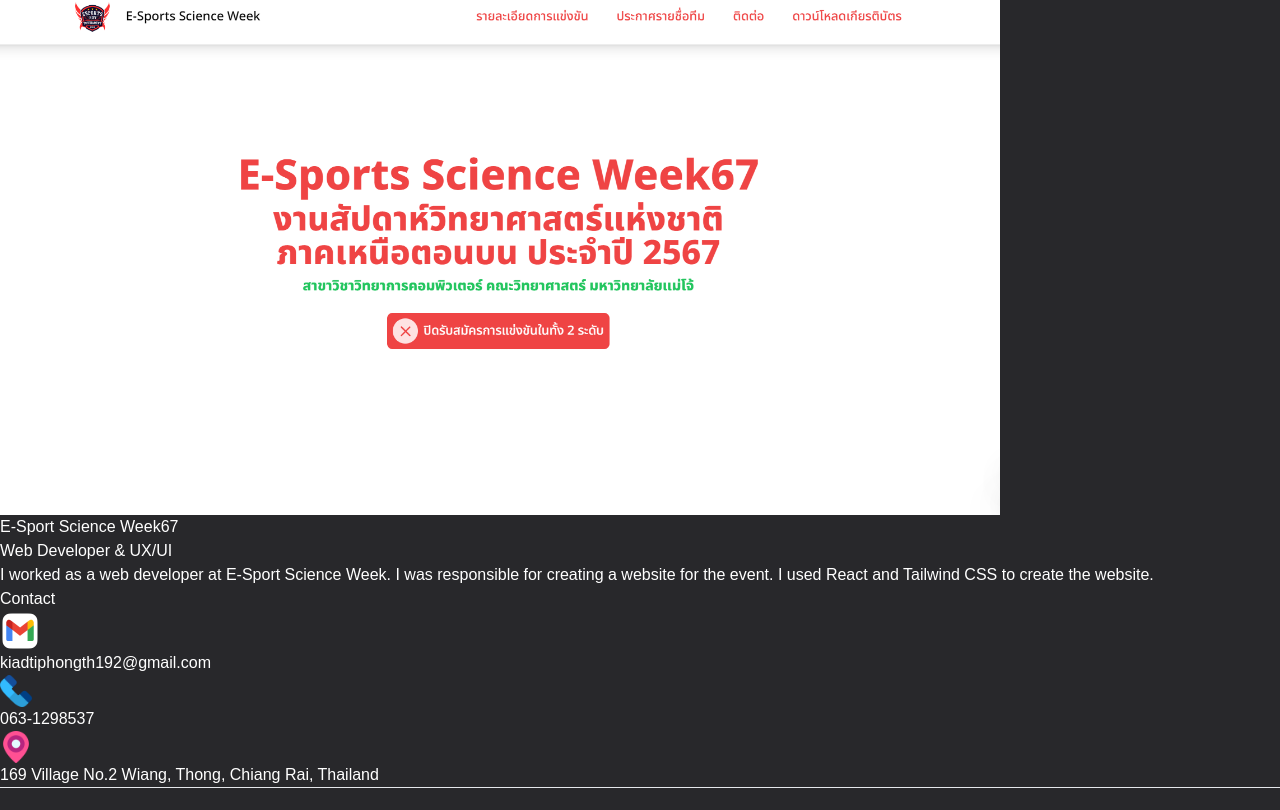
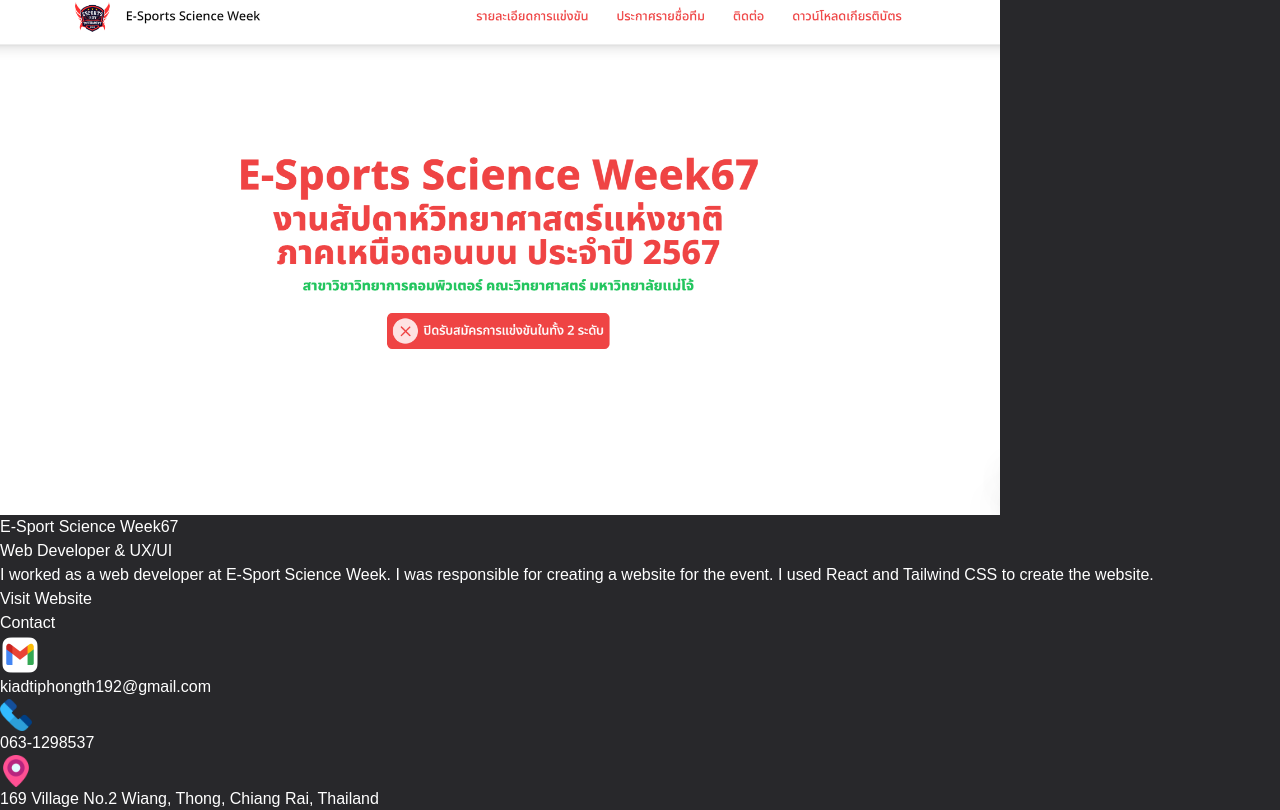
Before and after one commit to Kiadtiphong307/myportfolio, a Next.js app: page / in a window 1280 px wide. Shown: the part 11190-12000 px from the top of the page. Before the commit the page ends 11978 px from the top, so only its background shows below. Built offline with nearby package versions, Linux system fonts and the light colour scheme.

Commit message:
edit png

```diff
--- a/src/app/components/experience.js
+++ b/src/app/components/experience.js
@@ -6,9 +6,7 @@ export default function Experience() {
       <div className="text-4xl font-bold pt-10 pb-4">Experience</div>
       <div className="py-10 p-4">
         <div className="flex flex-row pl-12 ">
-
           <div className="hover:scale-110 transition duration-500 ease-in-out">
-            <a href="https://www.cs.mju.ac.th/e-sports_sciweek/" target="_blank" rel="noopener noreferrer">
             <Image
               src="/images/rov-web.png"
               alt="Website"
@@ -16,7 +14,6 @@ export default function Experience() {
               width={1000}
               height={1000}
             />
-            </a>
           </div>
 
           <div className="">
@@ -24,17 +21,28 @@ export default function Experience() {
               <h3 className="text-3xl font-bold text-white">
                 E-Sport Science Week67
               </h3>
-              <p className="text-xl mt-2 text-gray-300">Web Developer & UX/UI</p>
+              <p className="text-xl mt-2 text-gray-300">
+                Web Developer & UX/UI
+              </p>
               <p className="mt-2 text-gray-400">
                 I worked as a web developer at E-Sport Science Week. I was
                 responsible for creating a website for the event. I used React
                 and Tailwind CSS to create the website.
               </p>
 
+              <div className="pt-6 p-2">
+                <button className="hover:scale-125 transition  duration-500 ease-in-out bg-zinc-900 p-2 rounded-xl hover:text-yellow-500">
+                  <a
+                    href="https://www.cs.mju.ac.th/e-sports_sciweek/"
+                    target="_blank"
+                    rel="noopener noreferrer"
+                  >
+                    Visit Website
+                  </a>
+                </button>
+              </div>
             </div>
           </div>
-
-
         </div>
       </div>
     </div>
```
